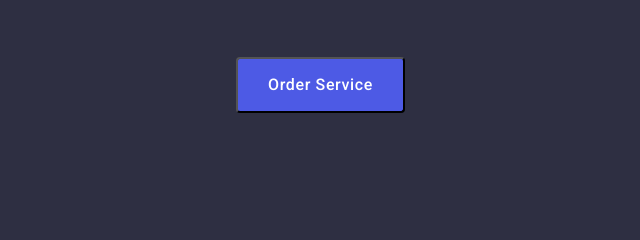
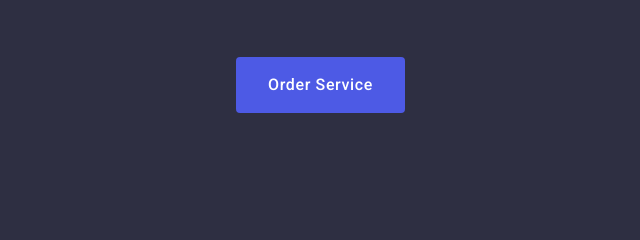
Before and after one commit to AleksanderSuchodolski/goit-markup-hw-03, a plain HTML site: page index.html in a window 1280 px wide. Shown: the part 372-612 px from the top of the page, 320-960 px from the left. Drawn offline with nearby package versions, Linux system fonts and the light colour scheme.

Commit message:
corrected hero

```diff
--- a/css/styles.css
+++ b/css/styles.css
@@ -86,7 +86,6 @@ img {
   font-weight: 500;
   line-height: 1.5;
   letter-spacing: 0.04em;
-  border: non;
   cursor: pointer;
 }
 .btn-cloud {
@@ -255,6 +254,7 @@ img {
   display: block;
   min-width: 169px;
   height: 56px;
+  border: none;
   border-radius: 4px;
   margin-left: 480px;
 }
```
